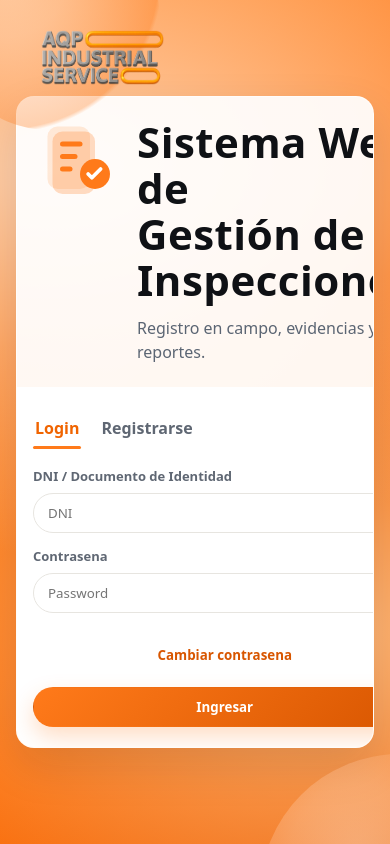
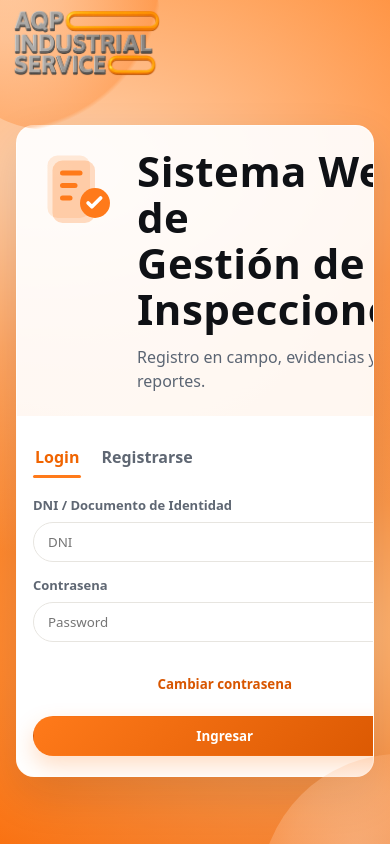
Before and after one commit to natt25/Sistema-Web-de-Gestion-de-Inspecciones, a React app in the folder frontend/: page /login in a window 390 px wide. Built offline with nearby package versions, Linux system fonts and the light colour scheme; no server answers; the HTML template or start-up script is replaced by a standard one.

Commit message:
feat: enhance layout and responsiveness of app shell and logo in CSS

```diff
--- a/frontend/src/App.css
+++ b/frontend/src/App.css
@@ -321,6 +321,7 @@
   display: grid;
   place-items: center;
   padding: clamp(16px, 3vw, 28px);
+  padding-top: clamp(86px, 10vw, 118px);
   background:
     radial-gradient(1200px 700px at 15% 20%, #ffd1ad 0%, transparent 55%),
     radial-gradient(900px 600px at 85% 75%, #ffb777 0%, transparent 60%),
@@ -1087,12 +1088,41 @@
 
 .aqp-logo{
   position: absolute;
-  top: 30px;
-  left: 40px;
-  height: 55px;
-  width: auto;
+  top: clamp(16px, 2.3vw, 30px);
+  left: clamp(16px, 3vw, 40px);
+  width: clamp(136px, 17vw, 220px);
+  max-width: 40vw;
+  height: auto;
+  object-fit: contain;
+  object-position: left top;
   z-index: 5;
   opacity: 0.95;
+}
+
+@media (max-width: 900px){
+  .auth-shell{
+    padding-top: 84px;
+  }
+
+  .aqp-logo{
+    top: 14px;
+    left: 16px;
+    width: clamp(120px, 27vw, 176px);
+    max-width: 44vw;
+  }
+}
+
+@media (max-width: 520px){
+  .auth-shell{
+    padding-top: 74px;
+  }
+
+  .aqp-logo{
+    top: 10px;
+    left: 12px;
+    width: min(148px, 44vw);
+    max-width: 44vw;
+  }
 }
 
 .sidebar-logo{
```
